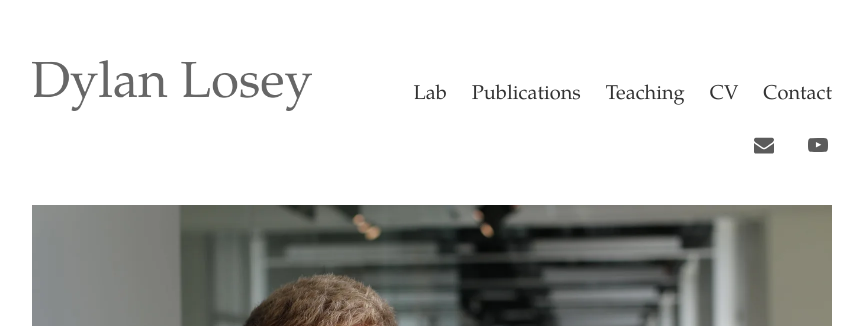
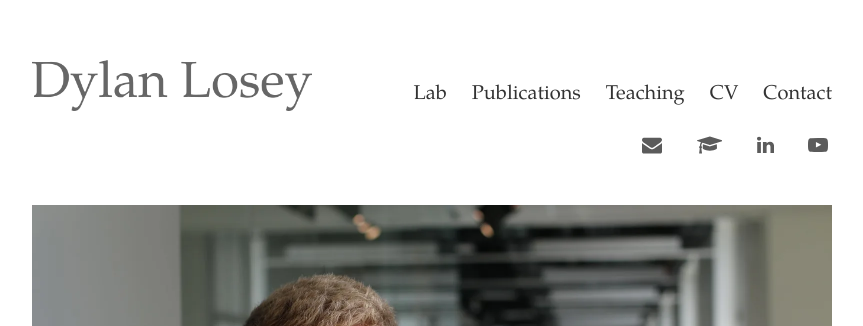
Before and after one commit to dylan-losey/dylan-losey.github.io, a Jekyll site: the page built from index.html, in a window 1280 px wide. Shown: the top 326 px of the page, without its empty margins (208-1071 px from the left). Built offline with Jekyll 4.4.1, drawn with Linux system fonts in a browser that asks for light colours.

Commit message:
Add Google Scholar and LinkedIn links to the header icons

```diff
--- a/_config.yml
+++ b/_config.yml
@@ -14,6 +14,8 @@ header_pages:
 
 show_social_icons: true
 email: losey@vt.edu
+google_scholar_id: hkmh2uoAAAAJ
+linkedin_id: dylan-losey-2260973b5
 youtube_id: UCVUHS9JE0tSakziQFkThhVQ
 
 # Used for structured data (JSON-LD) and link previews
--- a/_includes/social_links.html
+++ b/_includes/social_links.html
@@ -2,6 +2,12 @@
   <div class="social-icons-right">
     {% if site.email %}
       <a class="fa" href="mailto:{{ site.email }}" aria-label="Email {{ site.author }}">{% include icons/envelope.svg %}</a>
+    {% endif %}
+    {% if site.google_scholar_id %}
+      <a class="fa" href="https://scholar.google.com/citations?user={{ site.google_scholar_id }}" aria-label="Google Scholar profile">{% include icons/graduation-cap.svg %}</a>
+    {% endif %}
+    {% if site.linkedin_id %}
+      <a class="fa" href="https://www.linkedin.com/in/{{ site.linkedin_id }}/" aria-label="LinkedIn profile">{% include icons/linkedin.svg %}</a>
     {% endif %}
     {% if site.youtube_id %}
       <a class="fa" href="https://youtube.com/channel/{{ site.youtube_id }}" aria-label="YouTube channel">{% include icons/youtube-play.svg %}</a>
```
Also changed, not shown: _includes/icons/linkedin.svg (added).
